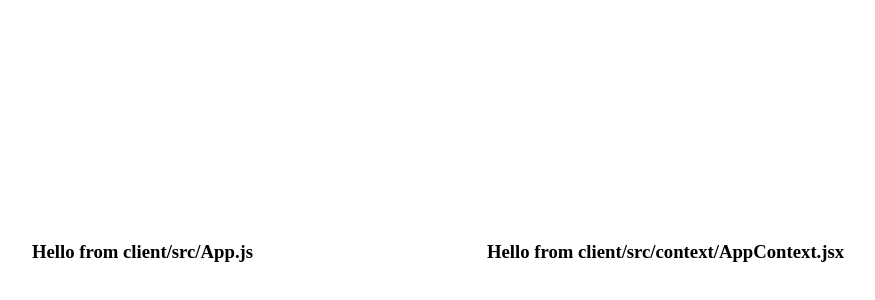
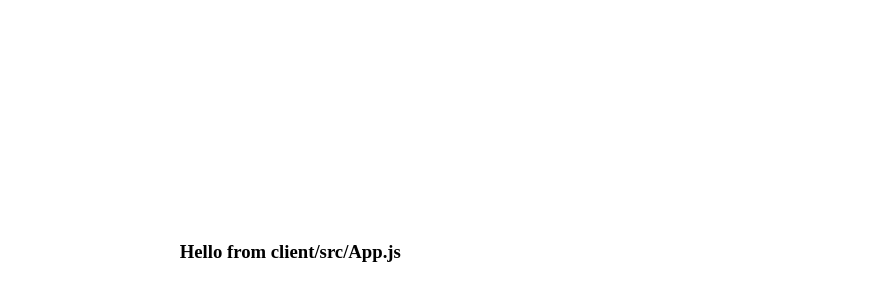
Before and after one commit to DominickDeJesus/TrueStan, a React (Create React App) app in the folder client/: page / in a window 1280 px wide. Shown: the part 148-448 px from the top of the page, without its empty margins (85-960 px from the left). Built offline with nearby package versions, Linux system fonts and the light colour scheme; no server answers; the HTML template or start-up script is replaced by a standard one.

Commit message:
Added extra packages

```diff
--- a/client/package.json
+++ b/client/package.json
@@ -3,8 +3,11 @@
   "version": "0.1.0",
   "private": true,
   "dependencies": {
+    "axios": "^0.19.2",
     "react": "^16.13.1",
+    "react-bootstrap": "^1.3.0",
     "react-dom": "^16.13.1",
+    "react-router-dom": "^5.2.0",
     "react-scripts": "3.4.1"
   },
   "scripts": {
--- a/client/src/App.jsx
+++ b/client/src/App.jsx
@@ -19,7 +19,7 @@ const App = () => {
     <AppContextProvider>
       <div id="demo">
         <h3>Hello from client/src/App.js</h3>
-        <ContextDemo />
+        {/* <ContextDemo /> */}
         <h3>{serverMessage}</h3>
       </div>
     </AppContextProvider>
```
Also changed, not shown: 1 other file (tests, documents, lock files or other folders).
